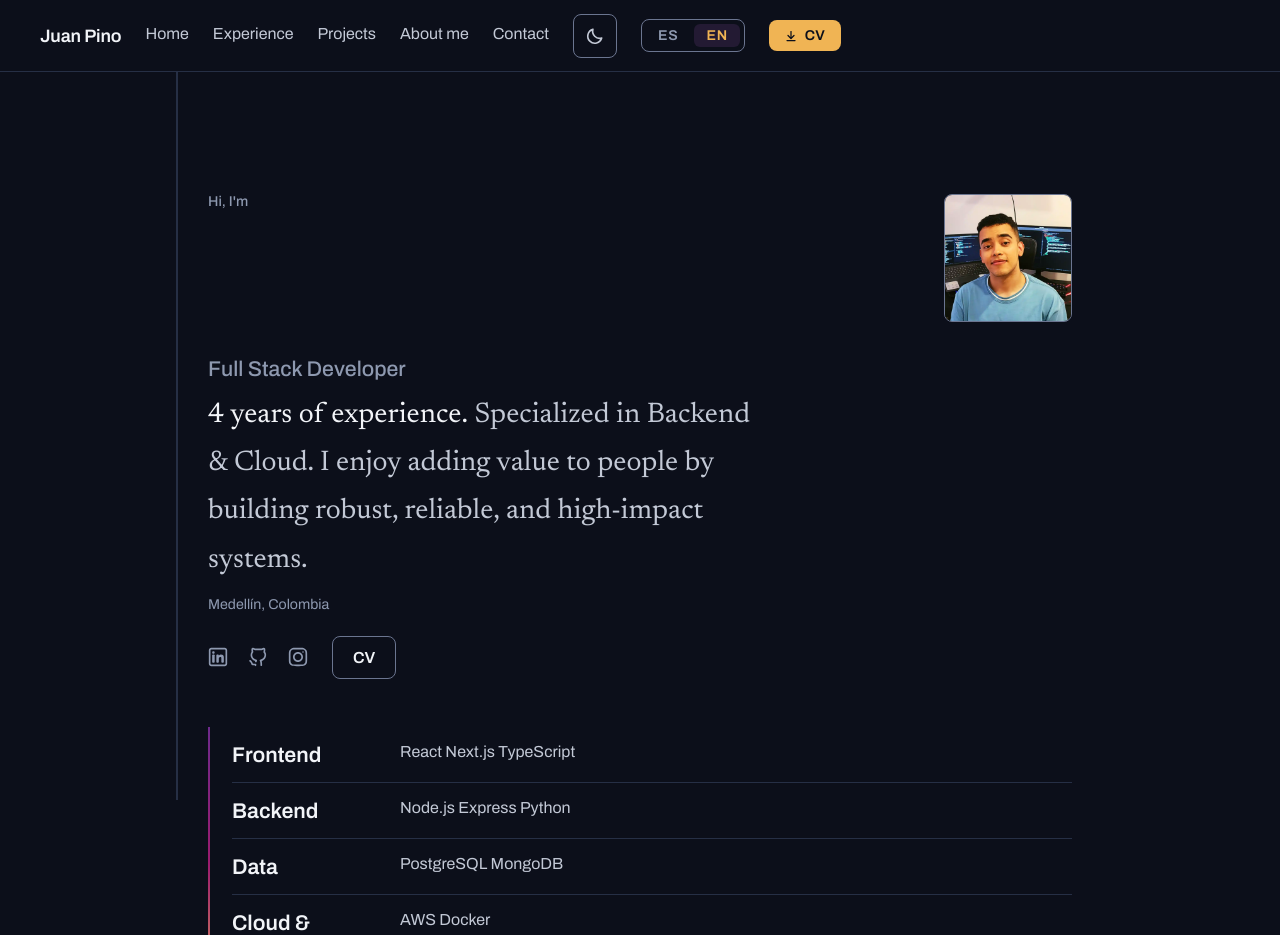
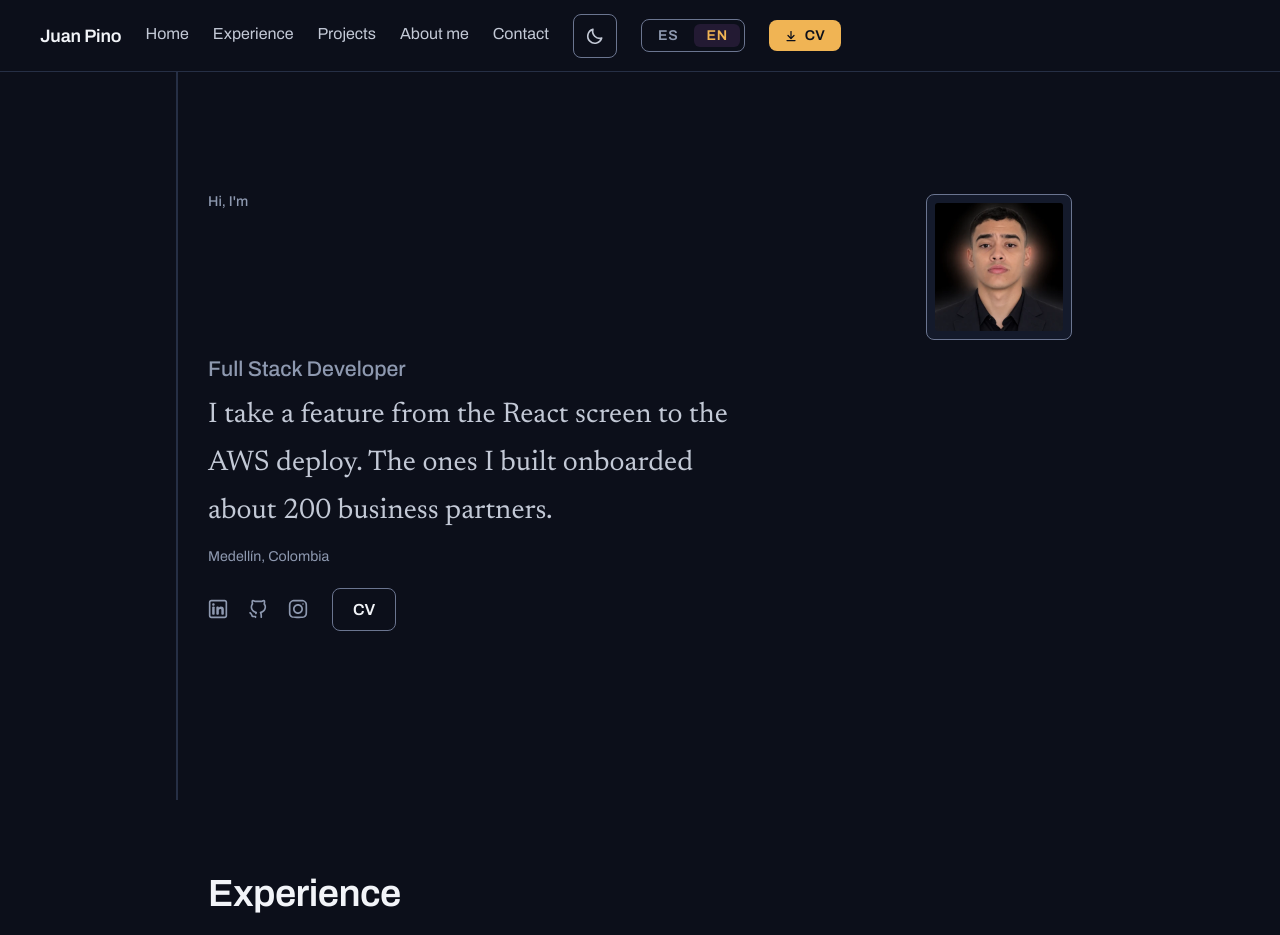
Before and after one commit to MonkeyDPino/pinodev, a React (Vite) app: page / in a window 1280 px wide. Shown: the top 935 px of the page. Built offline with nearby package versions, Linux system fonts and the light colour scheme.

Commit message:
feat(home): drop hero stack, tighten positioning copy, and frame the new portrait

```diff
--- a/src/components/Home/Home.scss
+++ b/src/components/Home/Home.scss
@@ -1,9 +1,9 @@
 @use "../../styles/variables.scss" as *;
 
+// A single child (`.home__hero`) since Change 1 removed the Stack —
+// no gap needed between siblings that no longer exist.
 .home {
-  display: flex;
-  flex-direction: column;
-  gap: var(--space-12);
+  display: block;
 }
 
 // ============================================================
@@ -137,7 +137,7 @@
 }
 
 // Squared portrait, not circular — a document photograph, not a social
-// avatar. Explicit width/height guard against CLS.
+// avatar.
 .home__portrait {
   justify-self: center;
 
@@ -147,82 +147,41 @@
 
   a {
     display: inline-block;
-    border-radius: var(--radius-control);
-  }
-
-  img {
-    display: block;
-    width: 128px;
-    height: 128px;
-    object-fit: cover;
-    border-radius: var(--radius-control);
-    border: 1px solid var(--line-strong);
-    transition: border-color var(--dur-2) var(--ease-out);
-  }
-
-  a:hover img,
-  a:focus-visible img {
-    border-color: var(--accent);
   }
 }
 
-// ============================================================
-// D2 — the Stack. Full width beneath the hero block. Mobile-first:
-// single column, label above items; `$bp-md`+ introduces the
-// label / technologies grid.
-// ============================================================
-.home__stack {
-  position: relative;
-  padding-left: var(--space-5);
-
-  @include from($bp-md) {
-    padding-left: var(--space-6);
-  }
+// Change 2 — matted-photograph treatment, built only from existing
+// tokens. The new portrait has a near-black background with a soft
+// radial glow, which would otherwise read as a hard dark block against
+// the light theme's pale ground (#F4F6FB). A mat (padding in
+// `--surface-raised`) plus a hard 1px outer frame gives it a deliberate
+// border in both themes instead. No shadow (content never casts one,
+// A3), no hover lift — only a border-color shift on hover/focus,
+// matching the same feedback the rest of the page gives on links.
+.home__portrait-frame {
+  display: inline-flex;
+  padding: var(--space-2);
+  background: var(--surface-raised);
+  border: 1px solid var(--line-strong);
+  border-radius: var(--radius-control);
+  transition: border-color var(--dur-2) var(--ease-out);
 }
 
-// The continuous 2px `--ramp` rule down the left edge, spanning all
-// five rows — the same gradient the spine (D1) uses, at a different
-// scale. E2a animates this from `scaleY(0)`; its resting state here is
-// already the complete, full-length rule (A4).
-.home__stack__rule {
-  position: absolute;
-  left: 0;
-  top: 0;
-  bottom: 0;
-  width: 2px;
-  transform-origin: top;
-  transform: scaleY(1);
-  background: linear-gradient(
-    180deg,
-    var(--ramp-a) 0%,
-    var(--ramp-mid) 45%,
-    var(--ramp-b) 100%
-  );
+// Explicit width/height on the `<img>` (JSX) still guards against CLS;
+// `--radius-plate` here reads as "the printed photo", `--radius-control`
+// above as "the frame holding it" — the same two-radius language D4
+// uses for a project image inside its own frame.
+.home__portrait-image {
+  display: block;
+  width: 128px;
+  height: 128px;
+  object-fit: cover;
+  border-radius: var(--radius-plate);
 }
 
-.home__stack__row {
-  display: grid;
-  grid-template-columns: 1fr;
-  row-gap: var(--space-1);
-  padding-block: var(--space-4);
-  border-bottom: 1px solid var(--line-hairline);
-
-  @include from($bp-md) {
-    grid-template-columns: 9rem minmax(0, 1fr);
-    column-gap: var(--space-6);
-  }
-}
-
-.home__stack__layer {
-  font-size: var(--fs-lg);
-  font-weight: 600;
-  color: var(--text-strong);
-}
-
-.home__stack__technologies {
-  font-size: var(--fs-base);
-  font-weight: 400;
-  color: var(--text-body);
+.home__portrait a:hover .home__portrait-frame,
+.home__portrait a:focus-visible .home__portrait-frame {
+  border-color: var(--accent);
 }
 
 // ============================================================
@@ -235,8 +194,8 @@
   // Generic hero-text entrance — the same `arrive` language every other
   // section uses (index.scss), triggered by `.home--visible` (load,
   // via the existing `mounted` state) rather than scroll, since the
-  // hero is always initially in view. E1's `<h1>` and E2's stack use
-  // their own bespoke moments below instead of this generic fade.
+  // hero is always initially in view. E1's `<h1>` uses its own bespoke
+  // moment below instead of this generic fade.
   @keyframes home-arrive {
     from {
       opacity: 0;
@@ -291,39 +250,4 @@
       }
     }
   }
-
-  // E2 — "the stack assembles".
-  :root {
-    --seq-rule: 350ms;
-    --seq-rows: 400ms;
-  }
-
-  .home--visible .home__stack__rule {
-    animation: rule-draw var(--dur-4) var(--ease-inout) var(--seq-rule) both;
-  }
-
-  @keyframes rule-draw {
-    from {
-      transform: scaleY(0);
-    }
-    to {
-      transform: scaleY(1);
-    }
-  }
-
-  .home--visible .home__stack__row {
-    animation: row-in var(--dur-3) var(--ease-out) both;
-    animation-delay: calc(var(--seq-rows) + var(--i, 0) * var(--stagger));
-  }
-
-  @keyframes row-in {
-    from {
-      opacity: 0;
-      transform: translateX(-12px);
-    }
-    to {
-      opacity: 1;
-      transform: none;
-    }
-  }
 }
--- a/src/components/Home/Home.tsx
+++ b/src/components/Home/Home.tsx
@@ -1,6 +1,5 @@
 import { useState, useEffect } from "react";
 import { useTranslation } from "react-i18next";
-import { techLabels } from "../../constants/techLabels";
 import { cv } from "../../data/cv";
 import "./Home.scss";
 
@@ -109,9 +108,7 @@ export default function Home() {
               </p>
 
               <p className="home__positioning home-item" style={{ "--i": 2 } as React.CSSProperties}>
-                <b>{t("home_description_bold")}</b>{" "}
-                {t("home_description_colored")}{" "}
-                {t("home_description_plain")}
+                {t("home_positioning")}
               </p>
 
               <p className="home__location home-item" style={{ "--i": 3 } as React.CSSProperties}>
@@ -146,25 +143,17 @@ export default function Home() {
 
             <div className="home__portrait home-item" style={{ "--i": 5 } as React.CSSProperties}>
               <a href="#about_me">
-                <img src={cv.portrait} alt={cv.fullName} width={128} height={128} />
+                <span className="home__portrait-frame">
+                  <img
+                    src={cv.portrait}
+                    alt={cv.fullName}
+                    width={128}
+                    height={128}
+                    className="home__portrait-image"
+                  />
+                </span>
               </a>
             </div>
-          </div>
-
-          <div className="home__stack">
-            <span className="home__stack__rule" aria-hidden="true" />
-            {cv.stack.map((layer, index) => (
-              <div
-                key={layer.layerKey}
-                className="home__stack__row"
-                style={{ "--i": index } as React.CSSProperties}
-              >
-                <span className="home__stack__layer">{t(layer.layerKey)}</span>
-                <span className="home__stack__technologies">
-                  {layer.items.map((item) => techLabels[item]).join(" ")}
-                </span>
-              </div>
-            ))}
           </div>
         </div>
       </div>
--- a/src/data/cv.ts
+++ b/src/data/cv.ts
@@ -13,7 +13,7 @@ export const cv = {
   nameLines: ["Juan Esteban", "Pino Vidal"],
   email: "juanrespolo@gmail.com",
   phone: "+57 323 392 7516",
-  portrait: "/images/profile.webp",
+  portrait: "/images/profile-384.webp",
 
   socials: [
     {
@@ -37,14 +37,6 @@ export const cv = {
     en: "https://drive.google.com/file/d/1-CoRG3TYBhG3yUNETM18URDIOI_2vxm-/view?usp=sharing",
     es: "https://drive.google.com/file/d/1aRormKMmnFhqUGz-m2UZaVnH5MvuRo8S/view?usp=sharing",
   },
-
-  stack: [
-    { layerKey: "stack_layer_frontend", items: ["react", "nextjs", "typescript"] },
-    { layerKey: "stack_layer_backend", items: ["nodejs", "express", "python"] },
-    { layerKey: "stack_layer_data", items: ["postgresql", "mongodb"] },
-    { layerKey: "stack_layer_cloud", items: ["aws", "docker"] },
-    { layerKey: "stack_layer_delivery", items: ["cicd"] },
-  ],
 
   experience: [
     {
--- a/src/locales/en.json
+++ b/src/locales/en.json
@@ -13,20 +13,12 @@
 
   "home_greeting": "Hi, I'm",
   "home_role": "Full Stack Developer",
-  "home_description_bold": "4 years of experience.",
-  "home_description_colored": "Specialized in Backend & Cloud.",
-  "home_description_plain": "I enjoy adding value to people by building robust, reliable, and high-impact systems.",
+  "home_positioning": "I take a feature from the React screen to the AWS deploy. The ones I built onboarded about 200 business partners.",
   "home_cv_button": "CV",
 
   "social_linkedin": "LinkedIn profile",
   "social_github": "GitHub profile",
   "social_instagram": "Instagram profile",
-
-  "stack_layer_frontend": "Frontend",
-  "stack_layer_backend": "Backend",
-  "stack_layer_data": "Data",
-  "stack_layer_cloud": "Cloud & infrastructure",
-  "stack_layer_delivery": "Delivery",
 
   "experience_title": "Experience",
   "experience_current": "Present",
--- a/src/locales/es.json
+++ b/src/locales/es.json
@@ -13,20 +13,12 @@
 
   "home_greeting": "Hola, soy",
   "home_role": "Desarrollador Full Stack",
-  "home_description_bold": "4 años de experiencia.",
-  "home_description_colored": "Especializado en Backend & Cloud.",
-  "home_description_plain": "Disfruto aportando valor a las personas construyendo sistemas robustos, confiables y de alto impacto.",
+  "home_positioning": "Llevo cada funcionalidad desde la pantalla en React hasta el despliegue en AWS; con ellas se vincularon cerca de 200 aliados comerciales.",
   "home_cv_button": "CV",
 
   "social_linkedin": "Perfil de LinkedIn",
   "social_github": "Perfil de GitHub",
   "social_instagram": "Perfil de Instagram",
-
-  "stack_layer_frontend": "Frontend",
-  "stack_layer_backend": "Backend",
-  "stack_layer_data": "Datos",
-  "stack_layer_cloud": "Nube e infraestructura",
-  "stack_layer_delivery": "Entrega continua",
 
   "experience_title": "Experiencia",
   "experience_current": "Actualidad",
--- a/src/types/cv.type.ts
+++ b/src/types/cv.type.ts
@@ -93,7 +93,6 @@ export interface CvProfile {
     readonly labelKey: I18nKey;
   }>;
   readonly cvUrls: Readonly<Record<"en" | "es", Url>>;
-  readonly stack: NonEmpty<{ readonly layerKey: I18nKey; readonly items: NonEmpty<svgs> }>;
   readonly experience: NonEmpty<CvExperience>;
   readonly projects: NonEmpty<CvProject>;
   readonly education: NonEmpty<CvEducation>;
```
Also changed, not shown: public/images/profile-384.webp (added).
